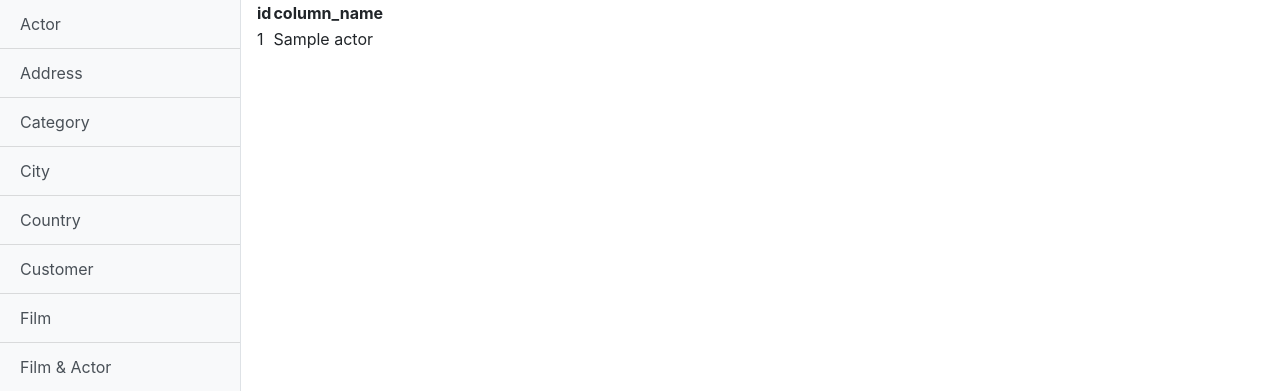
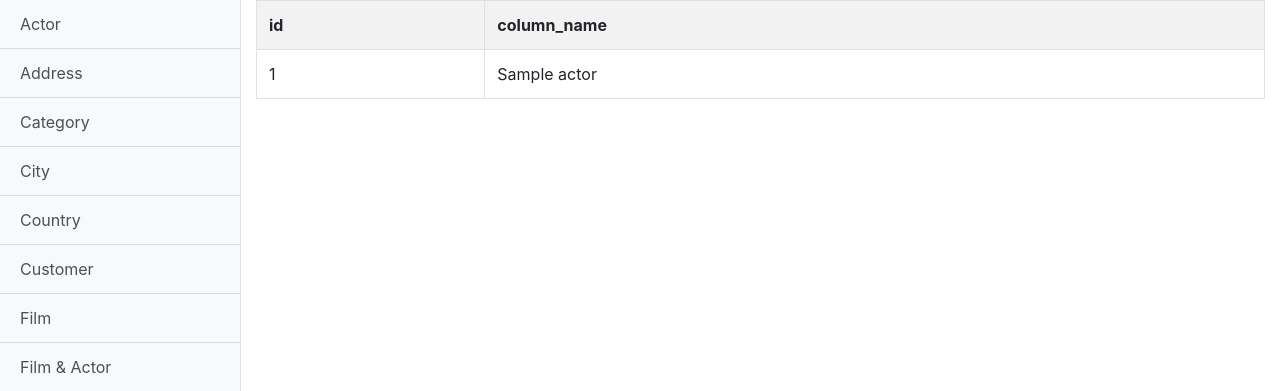
Before and after one commit to weikenchoo/DBI-Assignment, a PHP site: the page made by table/dy_table.php in a window 1280 px wide. Shown: the part 56-447 px from the top of the page. Run offline with PHP 8.4, Linux system fonts and the light colour scheme; tables that the repository leaves empty or names only in its code hold one stand-in row (values such as "Sample post").

Commit message:
Added style for dy_table.php

```diff
--- a/table/dy_table.php
+++ b/table/dy_table.php
@@ -59,7 +59,8 @@
 
     <!-- Page Content -->
     <div class="page-content-wrapper container" >
-        <table>
+      <div class="table-responsive-lg">
+        <table class="table table-hover table-bordered table-striped">
       <?php
         // $table_query = "SELECT `COLUMN_NAME` FROM `INFORMATION_SCHEMA`.`COLUMNS` WHERE `TABLE_SCHEMA` = `sakila` AND `TABLE_NAME` = \"".$table_name."\";";
         $table_query = "SELECT COLUMN_NAME FROM information_schema.columns WHERE table_schema = 'sakila' AND table_name ='".$table_name."'";
@@ -94,7 +95,7 @@
       ?>
         </table>
 
-
+      </div>
     </div>
     <!-- /#page-content-wrapper -->
 
```
